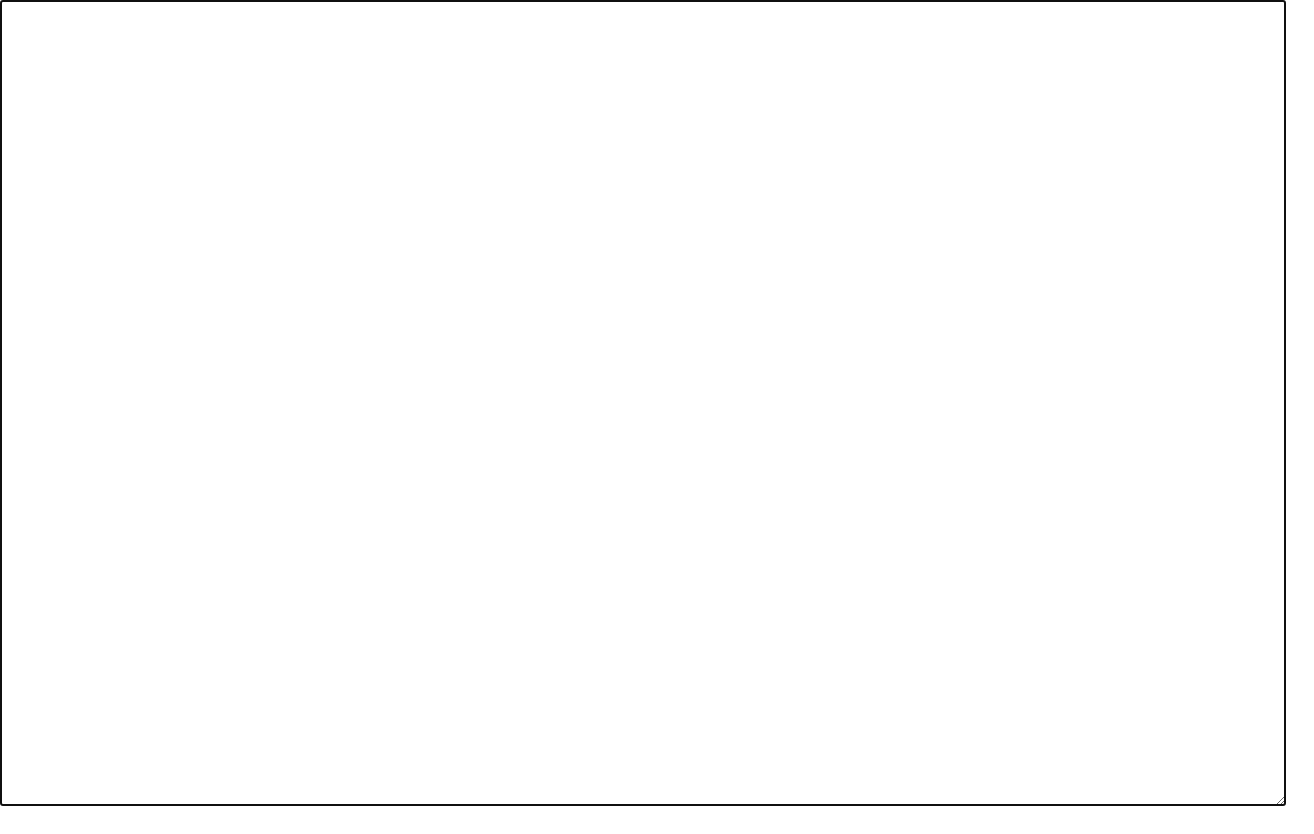
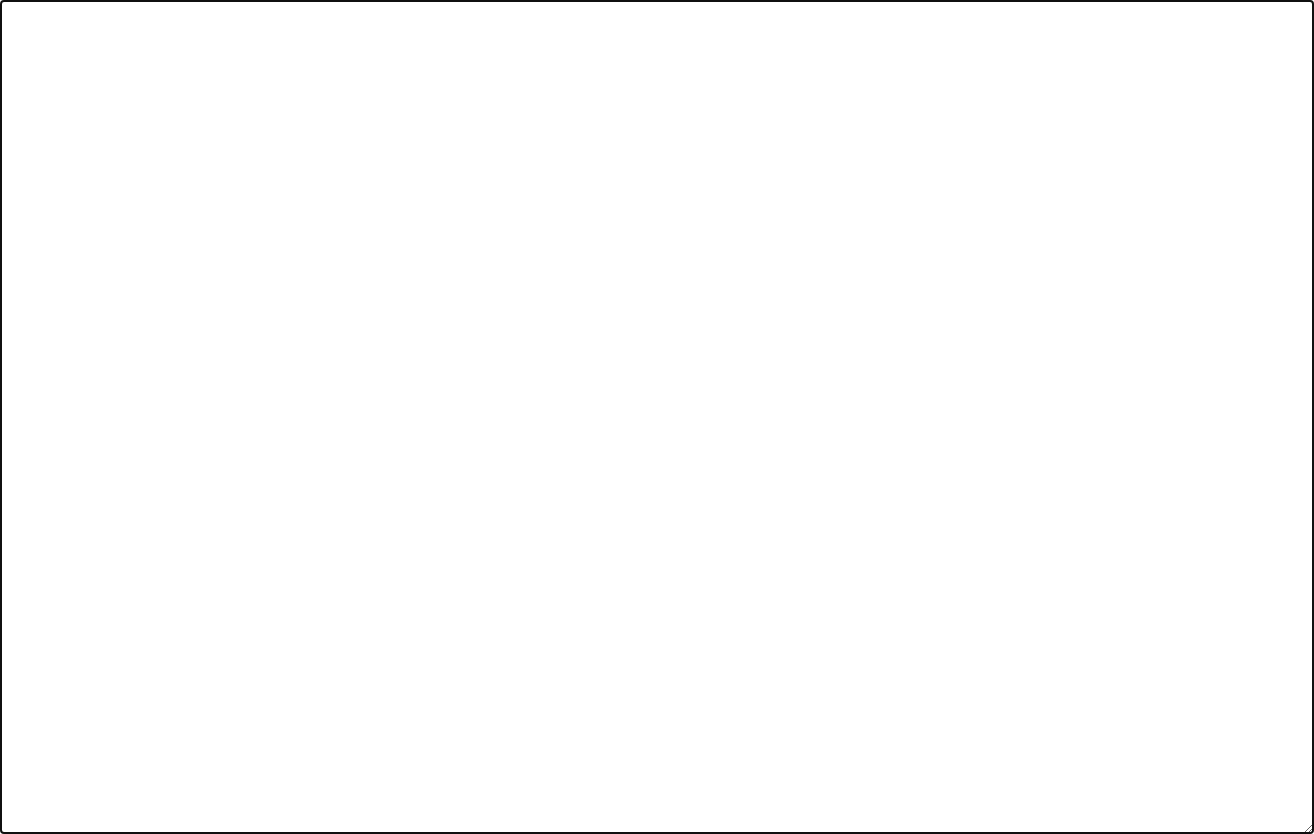
Before and after one commit to lucasgonze/sQratch, a website built with Parcel: page index.html in a window 1280 px wide. Shown: the whole page, 1314 px wide, since content can reach past the window. Before the commit the page ends 806 px from the top, so only its background shows below. Built offline with nearby package versions, Linux system fonts and the light colour scheme.

Commit message:
Padding to make the textarea easier to find.

```diff
--- a/index.html
+++ b/index.html
@@ -40,6 +40,8 @@
         right: 0;
         width: 100%;
         height: 100%;
+        padding: 1em;
+        border: 1px dotted gray;
     }
   </style>
 
```
